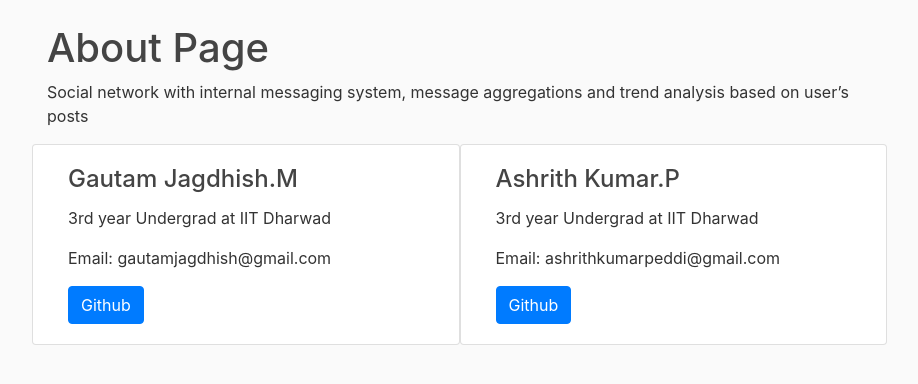
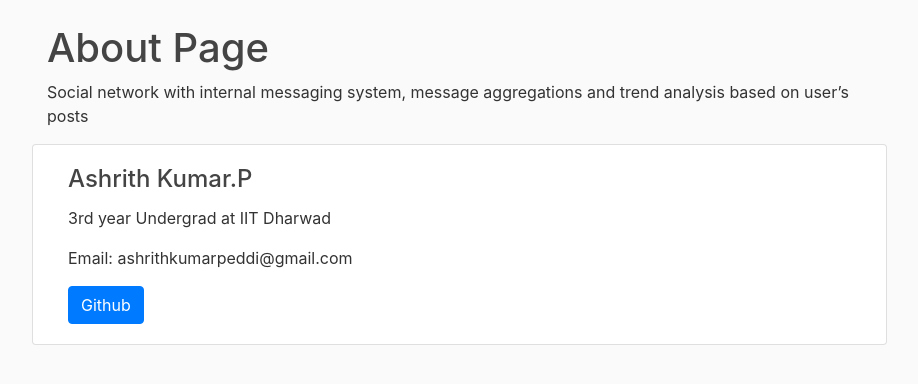
Before and after one commit to peddiashrith/trendr, a Django app: page /about/ in a window 1280 px wide. Shown: the part 56-440 px from the top of the page, without its empty margins (323-1241 px from the left). Run offline with Django 3.2, Linux system fonts and the light colour scheme; some libraries are stand-ins or nearby versions.

Commit message:
modified

```diff
--- a/templates/twitter/about.html
+++ b/templates/twitter/about.html
@@ -4,14 +4,6 @@
 <p>Social network with internal messaging system, message aggregations and trend
     analysis based on user’s posts</p>
     <div class="row">
-<div class="col card" style="width:400px">
-    <div class="card-body">
-        <h4 class="card-title">Gautam Jagdhish.M</h4>
-        <p class="card-text">3rd year Undergrad at IIT Dharwad</p>
-        <p>Email: gautamjagdhish@gmail.com</p>
-        <a href="https://github.com/gautamjagdhish" class="btn btn-primary"  target="blank">Github</a>
-    </div>
-</div>
 <div class="col card" style="width:400px">
         <div class="card-body">
             <h4 class="card-title">Ashrith Kumar.P</h4>
```
